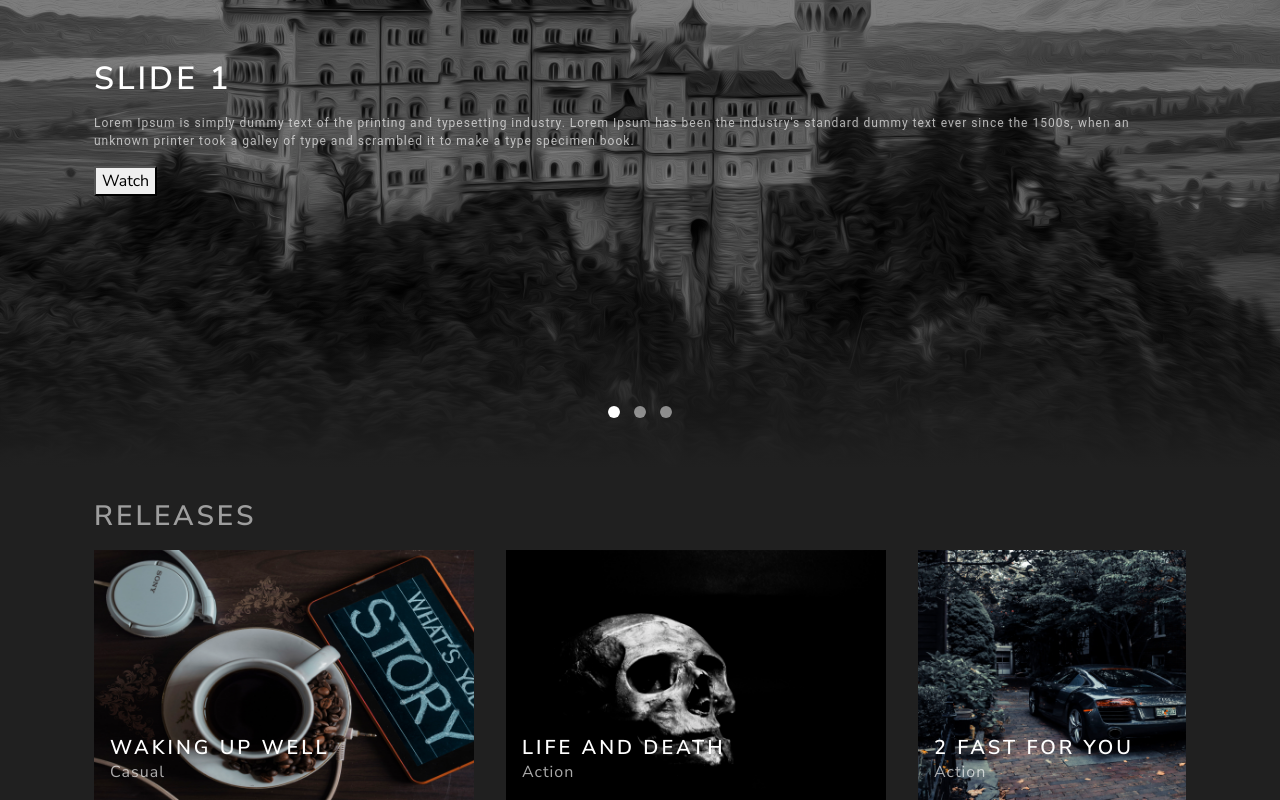
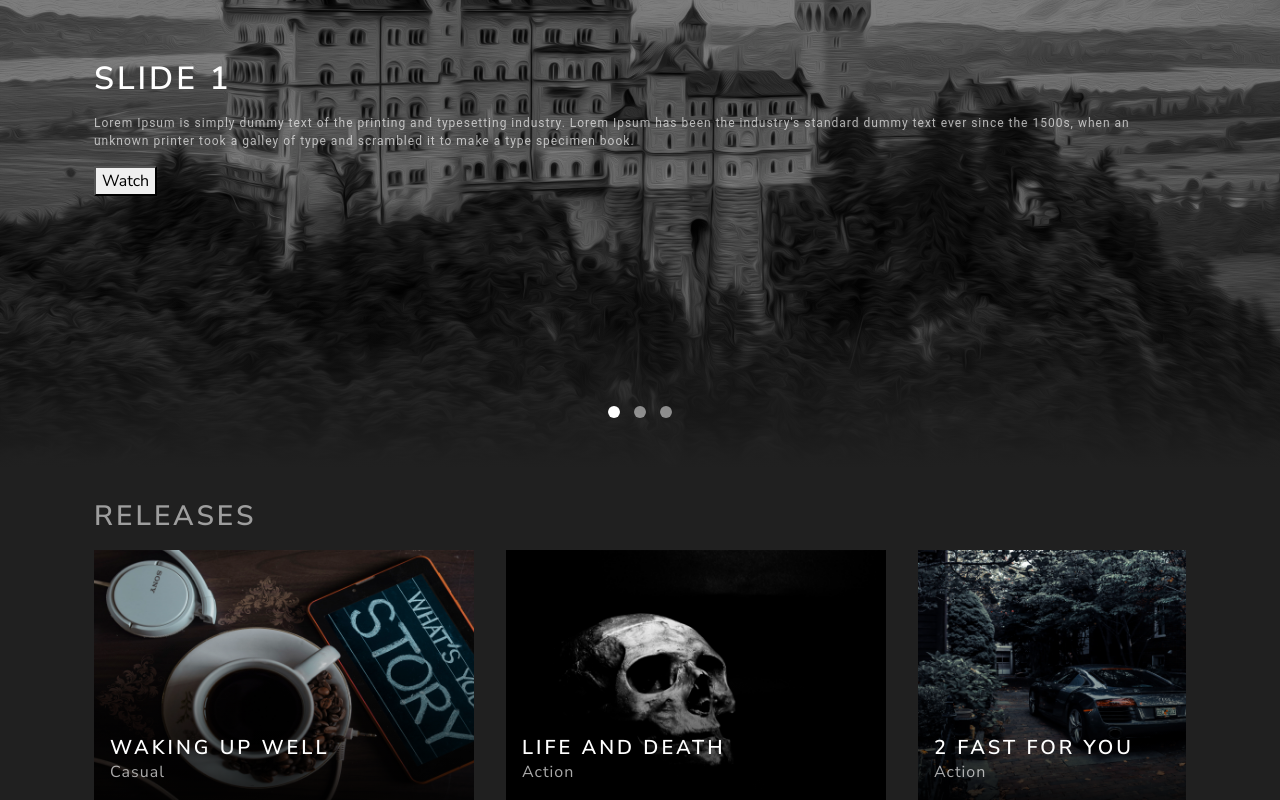
Before and after one commit to jaisonrobson/viewapp, a React (Create React App) app: page / in a window 1280 px wide. Shown: the part 212-1012 px from the top of the page. Built offline with nearby package versions, Linux system fonts and the light colour scheme.

Commit message:
feito gradiente escuro embaixo do caption do Cover.jsx

```diff
--- a/src/components/layout/Cover.jsx
+++ b/src/components/layout/Cover.jsx
@@ -12,13 +12,22 @@ const Wrapper = styled.div`
 
 const CaptionOverlay = styled(({ width, height, ...props }) => <div {...props} />)`
     position: absolute;
-    z-index: 2;
+    z-index: 3;
     ${({ width }) => width ? `width: ${width};` : ''}
     ${({ height }) => height ? `height: ${height};` : ''}
 
     &:hover {
         background-color: #ffffff15;
     }
+`
+
+const GradientOverlay = styled(({ width, height, ...props }) => <div {...props} />)`
+    position: absolute;
+    z-index: 2;
+    ${({ width }) => width ? `width: ${width};` : ''}
+    ${({ height }) => height ? `height: ${height};` : ''}
+
+    background: linear-gradient(to bottom,rgba(0,0,0,0) 0%,rgba(0,0,0,0) 35%, #000000 110%);
 `
 
 const StyledH4 = styled.h4`
@@ -31,9 +40,10 @@ const StyledP = styled.p`
     color: #FFFFFFA9;
 `
 
-const Cover = ({ title, caption, image, width, height, ...props }) => {
-    return (
+const Cover = ({ title, caption, image, width, height }) => (
     <Wrapper>
+        <GradientOverlay width={width} height={height} />
+
         <CaptionOverlay width={width} height={height}>
             <Container
                 padding="0"
@@ -66,6 +76,5 @@ const Cover = ({ title, caption, image, width, height, ...props }) => {
         />
     </Wrapper>
 )
-}
 
 export default Cover
```
Lines whose indentation alone changed are shown as unchanged.
